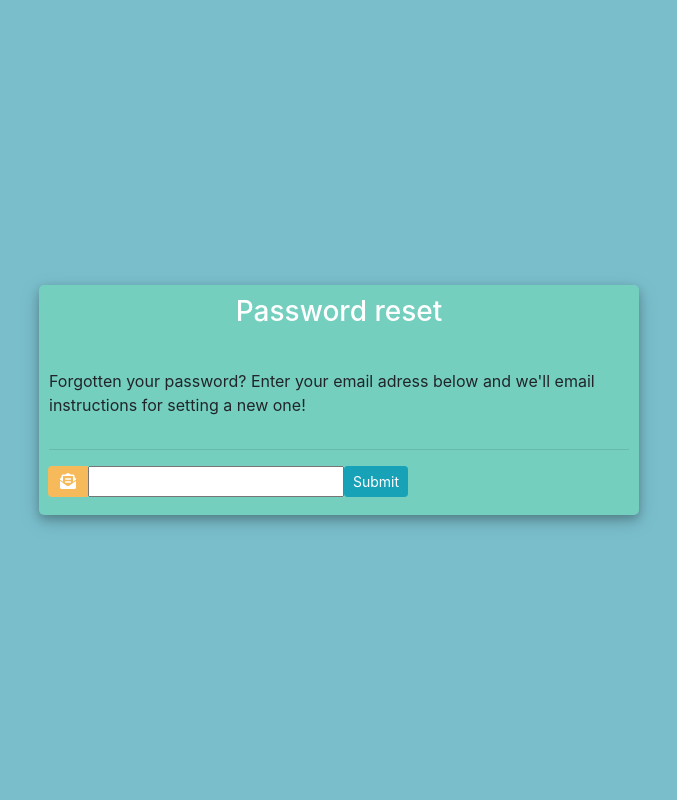
After one commit to vangeytedvg/denkatodo, a Django app: page /reset_password in a window 1280 px wide. The commit adds this page. Shown: the whole page, without its empty margins (301-978 px from the left). Run offline with Django 3.2, Linux system fonts and the light colour scheme; some libraries are stand-ins or nearby versions.

Commit message:
user management reset and mail

```diff
--- a/main/templates/main/login.html
+++ b/main/templates/main/login.html
@@ -1,6 +1,5 @@
 <!DOCTYPE html>
 <html>
-
 	<head>
 		<title>Login</title>
 		<link rel="stylesheet" href="https://stackpath.bootstrapcdn.com/bootstrap/4.1.3/css/bootstrap.min.css" integrity="sha384-MCw98/SFnGE8fJT3GXwEOngsV7Zt27NXFoaoApmYm81iuXoPkFOJwJ8ERdknLPMO" crossorigin="anonymous">
--- /dev/null
+++ b/main/templates/main/password_reset.html
@@ -0,0 +1,109 @@
+<!DOCTYPE html>
+<html>
+
+<head>
+	<title>Reset password</title>
+	<link rel="stylesheet" href="https://stackpath.bootstrapcdn.com/bootstrap/4.1.3/css/bootstrap.min.css"
+		integrity="sha384-MCw98/SFnGE8fJT3GXwEOngsV7Zt27NXFoaoApmYm81iuXoPkFOJwJ8ERdknLPMO" crossorigin="anonymous">
+	<script src="https://ajax.googleapis.com/ajax/libs/jquery/3.3.1/jquery.min.js"></script>
+	<link rel="stylesheet" href="https://use.fontawesome.com/releases/v5.6.1/css/all.css"
+		integrity="sha384-gfdkjb5BdAXd+lj+gudLWI+BXq4IuLW5IT+brZEZsLFm++aCMlF1V92rMkPaX4PP" crossorigin="anonymous">
+	<style>
+		body,
+		html {
+			margin: 0;
+			padding: 0;
+			height: 100%;
+			background: #7abecc !important;
+		}
+
+		.user_card {
+			width: 600px;
+			margin-top: auto;
+			margin-bottom: auto;
+			background: #74cfbf;
+			position: relative;
+			display: flex;
+			justify-content: center;
+			flex-direction: column;
+			padding: 10px;
+			box-shadow: 0 4px 8px 0 rgba(0, 0, 0, 0.2), 0 6px 20px 0 rgba(0, 0, 0, 0.19);
+			-webkit-box-shadow: 0 4px 8px 0 rgba(0, 0, 0, 0.2), 0 6px 20px 0 rgba(0, 0, 0, 0.19);
+			-moz-box-shadow: 0 4px 8px 0 rgba(0, 0, 0, 0.2), 0 6px 20px 0 rgba(0, 0, 0, 0.19);
+			border-radius: 5px;
+		}
+
+		.form_container {
+			margin-top: 20px;
+		}
+
+		#form-title {
+			color: #fff;
+
+		}
+
+		.login_btn {
+			width: 100%;
+			background: #33ccff !important;
+			color: white !important;
+		}
+
+		.login_btn:focus {
+			box-shadow: none !important;
+			outline: 0px !important;
+		}
+
+		.login_container {
+			padding: 0 2rem;
+		}
+
+		.input-group-text {
+			background: #f7ba5b !important;
+			color: white !important;
+			border: 0 !important;
+			border-radius: 0.25rem 0 0 0.25rem !important;
+		}
+
+		.input_user,
+		.input_pass:focus {
+			box-shadow: none !important;
+			outline: 0px !important;
+		}
+
+		#messages {
+			background-color: grey;
+			color: #fff;
+			padding: 10px;
+			margin-top: 10px;
+		}
+	</style>
+</head>
+
+<body>
+	<div class="container h-100">
+		<div class="d-flex justify-content-center h-100">
+			<div class="user_card">
+				<div class="d-flex justify-content-center">
+					<h3 id="form-title">Password reset</h3>
+				</div>
+				<p><p></p>Forgotten your password? Enter your email adress below and we'll email instructions for setting a new
+					one!</p>
+				<div>
+					<hr>
+					<form method="POST">
+						{% csrf_token %}
+						<div class="input-group mb-2">
+							<div class="input-group-append">
+								<span class="input-group-text"><i class="fas fa-envelope-open-text"></i></span>
+							</div>
+							{{ form.email }}
+
+							<input class="btn btn-sm btn-info" type="Submit" name="Send email">
+						</div>
+					</form>
+				</div>
+			</div>
+		</div>
+</body>
+
+</html>
--- /dev/null
+++ b/main/templates/main/password_reset_done.html
@@ -0,0 +1,5 @@
+<h3>Password reset complete</h3>
+
+<p>Your password has been set. You may go ahead and log in now.</p>
+
+<a href="/">Log in</a>
--- a/main/urls.py
+++ b/main/urls.py
@@ -1,4 +1,6 @@
 from django.urls import path
+from django.contrib.auth import views as auth_views
+
 from . import views
 
 urlpatterns = [
@@ -6,6 +8,24 @@ urlpatterns = [
     path('register/', views.registerPage, name="register"),
     path('login/', views.loginPage, name="login"),
     path('logout/', views.logoutUser, name='logout'),
+
+    path('reset_password',
+         auth_views.PasswordResetView.as_view(
+             template_name="main/password_reset.html"),
+         name="reset_password"),
+    path('reset_password_sent',
+         auth_views.PasswordResetDoneView.as_view(
+             template_name="main/password_reset_sent.html"),
+         name="password_reset_done"),
+    path('reset/<uidb64>/<token>',
+         auth_views.PasswordResetConfirmView.as_view(
+             template_name="main/password_reset_form.html"),
+         name="password_reset_confirm"),
+    path('reset_password_complete',
+         auth_views.PasswordResetCompleteView.as_view(
+             template_name="main/password_reset_done.html"),
+         name="password_reset_complete"),
+
 
     path('dispatch', views.dispatchTodo, name='dispatch'),
 
```
Also changed, not shown: main/templates/main/password_reset_form.html (added, +116 -0 lines), main/templates/main/password_reset_sent.html (added, +102 -0 lines), 1 other file.
